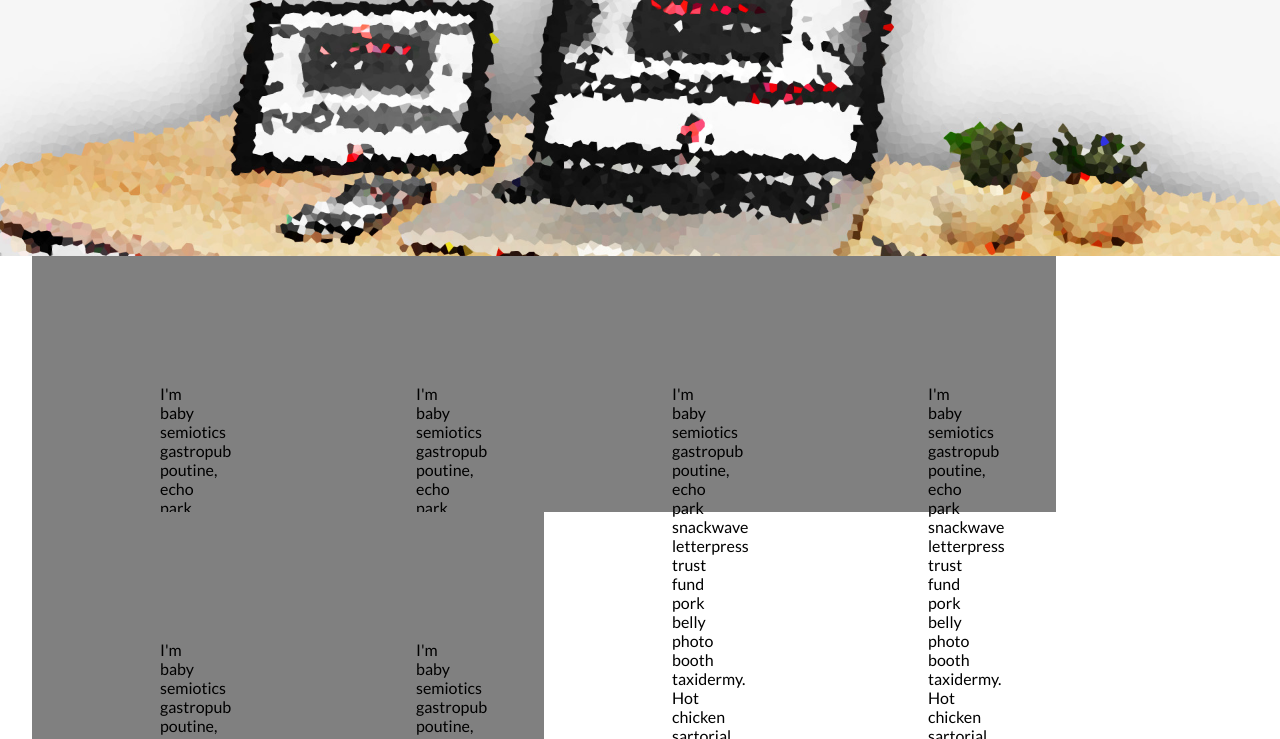
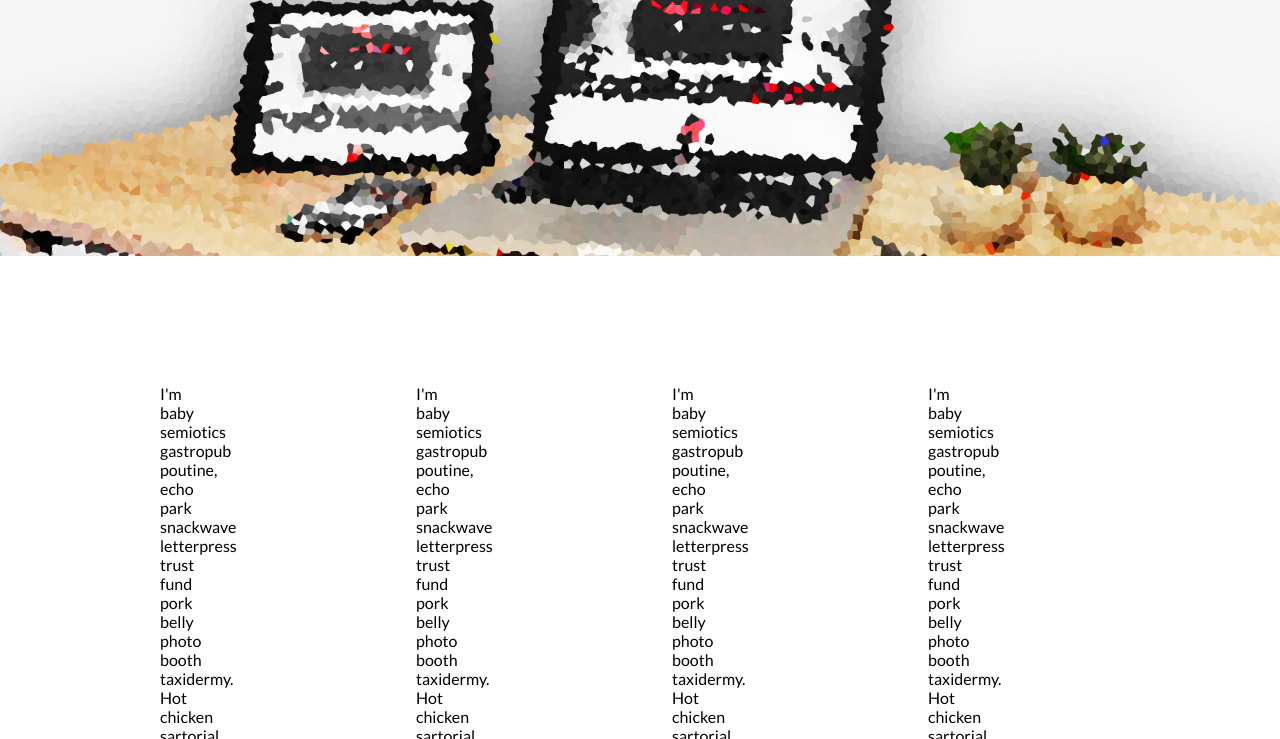
Before and after one commit to Igneele91/Udmy-HTML-CSS-start-, a plain HTML site: page WEBDESIGN made simple/index.html in a window 1280 px wide. Shown: the part 61-800 px from the top of the page. Drawn offline with Linux system fonts and the light colour scheme.

Commit message:
anpassung color grid anf fix points

```diff
--- a/WEBDESIGN made simple/src/css/styles.css
+++ b/WEBDESIGN made simple/src/css/styles.css
@@ -132,8 +132,6 @@
       float: left;
       min-height: 1px;
       padding: 8rem;
-      height: 100px;
-      background-color: grey;
     }
 
     .col-1 { width: 16.666%; }
```
